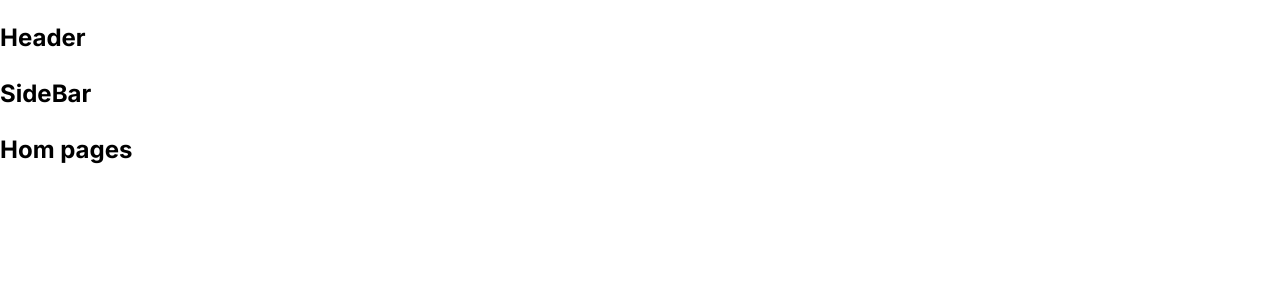
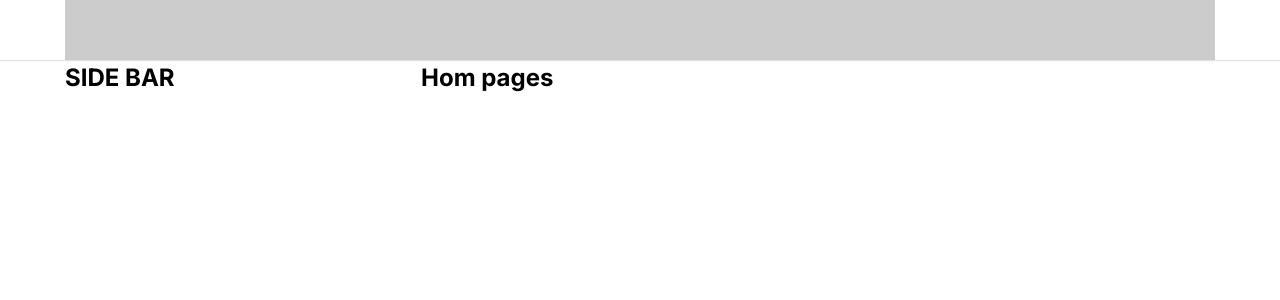
Before and after one commit to NguyenVietHoangg/tiktok, a React (Create React App) app: page / in a window 1280 px wide. Shown: the top 300 px of the page. Built offline with nearby package versions, Linux system fonts and the light colour scheme.

Commit message:
Dựng khung Layout mặc định

```diff
--- a/package.json
+++ b/package.json
@@ -6,6 +6,7 @@
     "@testing-library/jest-dom": "^5.16.5",
     "@testing-library/react": "^13.4.0",
     "@testing-library/user-event": "^13.5.0",
+    "classnames": "^2.3.2",
     "normalize.css": "^8.0.1",
     "react": "^18.2.0",
     "react-dom": "^18.2.0",
--- a/src/components/GlobalStyles/GlobalStyles.scss
+++ b/src/components/GlobalStyles/GlobalStyles.scss
@@ -1,13 +1,18 @@
 @import 'normalize.css';
 @import url('https://fonts.googleapis.com/css2?family=Inter:wght@700;800;900&family=Montserrat:wght@300;400;500;600;700&display=swap');
-:root{
+:root {
     --primary: #fe2c55;
+    // defaultLayout:
+    --default-layout-header-height: 60px;
+    --default-layout-width:1150px;
 
 }
-*{
+* {
+    margin: 0;
+    padding: 0;
     box-sizing: border-box;
 }
-html{
+html {
     font-size: 62.5%;
 }
 body {
--- /dev/null
+++ b/src/components/Layout/DefaultLayout/DefaultLayout.module.scss
@@ -0,0 +1,12 @@
+.wrapper {
+    display: flex;
+    flex-direction: column;
+    align-items: center;
+}
+.container {
+    width: var(--default-layout-width);
+    display: flex;
+}
+.content {
+    flex: 1;
+}
--- /dev/null
+++ b/src/components/Layout/DefaultLayout/SideBar/SideBar.module.scss
@@ -0,0 +1,3 @@
+.wrapper {
+    width: 356px;
+}
--- a/src/components/Layout/DefaultLayout/SideBar/index.js
+++ b/src/components/Layout/DefaultLayout/SideBar/index.js
@@ -1,5 +1,12 @@
+import classNames from 'classnames/bind';
+
+import styles from './SideBar.module.scss';
+const cx = classNames.bind(styles)
+
 function SideBar() {
-    return <h2>SideBar</h2>;
+    return <aside className={cx('wrapper')}>
+        <h2>SIDE BAR</h2>
+    </aside>;
 }
 
 export default SideBar;
--- a/src/components/Layout/DefaultLayout/index.js
+++ b/src/components/Layout/DefaultLayout/index.js
@@ -1,12 +1,17 @@
+import classNames from 'classnames/bind';
+
+import styles from './DefaultLayout.module.scss';
 import Header from '~/components/Layout/components/Header';
 import SideBar from './SideBar';
+
+const cx = classNames.bind(styles);
 function DefaultLayout({ children }) {
     return (
-        <div>
+        <div className={cx('wrapper')}>
             <Header />
-            <div className="container">
+            <div className={cx('container')}>
                 <SideBar />
-                <div className="content">{children}</div>
+                <div className={cx('content')}>{children}</div>
             </div>
         </div>
     );
--- a/src/components/Layout/HeaderOnly/index.js
+++ b/src/components/Layout/HeaderOnly/index.js
@@ -1,6 +1,8 @@
+
 import Header from '~/components/Layout/components/Header';
 
-function DefaultLayout({ children }) {
+
+function HeaderLayout({ children }) {
     return (
         <div>
             <Header />
@@ -11,4 +13,4 @@
     );
 }
 
-export default DefaultLayout;
+export default HeaderLayout;
--- /dev/null
+++ b/src/components/Layout/components/Header/Header.module.scss
@@ -0,0 +1,12 @@
+.wrapper {
+    width: 100%;
+    height: var(--default-layout-header-height);
+    box-shadow: 0px 1px 1px rgb(0 0 0 /12%);
+    display: flex;
+    justify-content: center;
+}
+.inner {
+    height: 100%;
+    width: var(--default-layout-width);
+    background-color: #ccc;
+}
--- a/src/components/Layout/components/Header/index.js
+++ b/src/components/Layout/components/Header/index.js
@@ -1,5 +1,13 @@
+import classNames from 'classnames/bind';
+import styles from './Header.module.scss';
+
+const cx = classNames.bind(styles)
 function Header() {
-    return <h2>Header</h2>;
+    return <header className={cx('wrapper')}>
+        <div className={cx('inner')}>
+
+        </div>
+    </header>;
 }
 
 export default Header;
```
Also changed, not shown: 1 other file (tests, documents, lock files or other folders).
